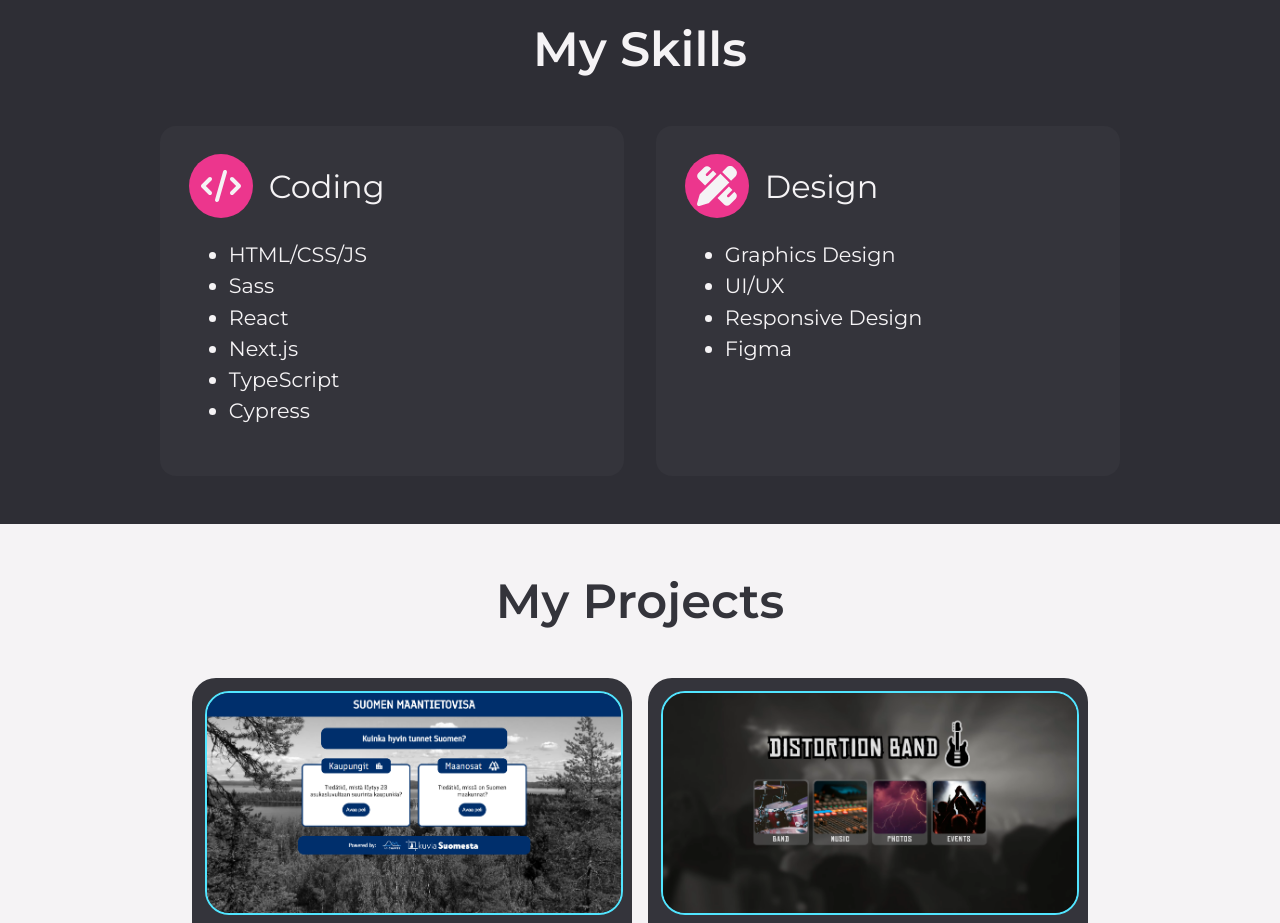
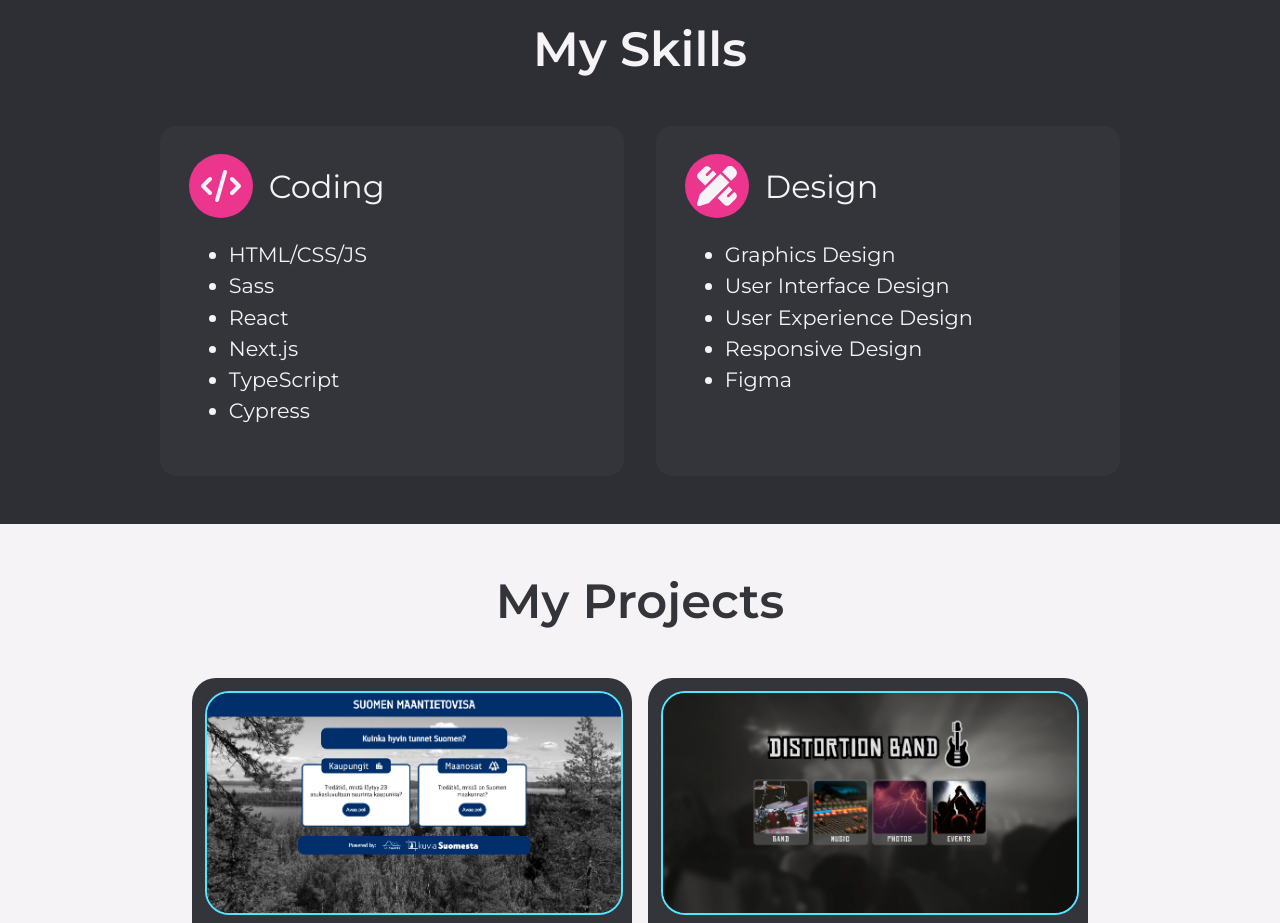
Before and after one commit to ojela028xamk/jere-lansipii-portfolio, a Next.js app: page / in a window 1280 px wide. Shown: the part 1180-2103 px from the top of the page. Built offline with nearby package versions, Linux system fonts and the light colour scheme; no server answers.

Commit message:
experience and skills translate

```diff
--- a/app/i18n/locale.ts
+++ b/app/i18n/locale.ts
@@ -7,7 +7,7 @@ import { Locale } from "../website/languageSwitch";
 const COOKIE_NAME = "NEXT_LOCALE";
 
 export async function getUserLocale() {
-  return (await cookies()).get(COOKIE_NAME)?.value || Locale.EN;
+  return (await cookies()).get(COOKIE_NAME)?.value || "en";
 }
 
 export async function setUserLocale(locale: Locale) {
--- a/app/website/skills.tsx
+++ b/app/website/skills.tsx
@@ -1,39 +1,47 @@
 import css from "./skills.module.scss";
-import { SkillIcon, skills } from "./content";
+import { SkillIcon } from "./content";
 import { FaPenRuler, FaAtom, FaCode, FaBolt } from "react-icons/fa6";
+import { useTranslations } from "next-intl";
 
 const Skills = (): JSX.Element => {
-  const handleIcon = (icon: SkillIcon) => {
-    switch (icon) {
-      case SkillIcon.CODE:
-        return <FaCode className={css.icon} />;
-      case SkillIcon.GRAPHIC:
-        return <FaPenRuler className={css.icon} />;
-      case SkillIcon.OTHER:
-        return <FaBolt className={css.icon} />;
-      default:
-        return <FaAtom className={css.icon} />;
-    }
-  };
+  const t = useTranslations("website");
+  const codingSkills = [
+    "HTML/CSS/JS",
+    "Sass",
+    "React",
+    "Next.js",
+    "TypeScript",
+    "Cypress",
+  ];
+  const designSkills = ["graphic", "ui", "ux", "responsive", "figma"];
 
   return (
     <div className={css.skills}>
       <div className={css.skills_content}>
-        <h1>My Skills</h1>
+        <h1>{t("skills.header")}</h1>
         <div className={css.skill_items}>
-          {skills.map((skill) => (
-            <div key={skill.category} className={css.item}>
+          <div className={css.item}>
             <div className={css.item_header}>
-                {handleIcon(skill.icon)}
-                <span className={css.category}>{skill.category}</span>
+              <FaCode className={css.icon} />
+              <span className={css.category}>{t("skills.coding_header")}</span>
             </div>
             <ul>
-                {skill.list.map((item) => (
-                  <li key={item}>{item}</li>
+              {codingSkills.map((skill) => (
+                <li key={skill}>{skill}</li>
               ))}
             </ul>
           </div>
+          <div className={css.item}>
+            <div className={css.item_header}>
+              <FaPenRuler className={css.icon} />
+              <span className={css.category}>{t("skills.design_header")}</span>
+            </div>
+            <ul>
+              {designSkills.map((skill) => (
+                <li key={skill}>{t(`skills.${skill}`)}</li>
               ))}
+            </ul>
+          </div>
         </div>
       </div>
     </div>
--- a/messages/en.json
+++ b/messages/en.json
@@ -5,6 +5,16 @@
       "description": "Hello, I am a Bachelor of Business Administration specializing in information technology and I live in Helsinki. \n \nI have expertise in both frontend and some backend development through my education and work experience. I have over 2 years of work experience in software development.",
       "open_cv": "Open CV"
     },
-    "experience": "Jere demonstrated a good visual eye as well as knowledge of user interface/user experience design. It was also easy to communicate with him. I had a clear vision of what I wanted. Jere implemented this as well as greatly improved it. Recommended!"
+    "experience": "Jere demonstrated a good visual eye as well as knowledge of user interface/user experience design. It was also easy to communicate with him. I had a clear vision of what I wanted. Jere implemented this as well as greatly improved it. Recommended!",
+    "skills": {
+      "header": "My Skills",
+      "coding_header": "Coding",
+      "design_header": "Design",
+      "graphic": "Graphics Design",
+      "ui": "User Interface Design",
+      "ux": "User Experience Design",
+      "responsive": "Responsive Design",
+      "figma": "Figma"
+    }
   }
 }
--- a/messages/fi.json
+++ b/messages/fi.json
@@ -5,6 +5,16 @@
       "description": "Hei, olen tradenomi tietojenkäsittelyn linjalta ja asun Helsingissä. \n \nTöiden ja koulutuksen tiimoilta osaamista löytyy lähinnä frontend-puolelta, kuten myös hieman backend-puolelta. Minulla on yli kaksi vuotta työkokemusta sovelluskehityksestä.",
       "open_cv": "Avaa CV"
     },
-    "experience": "Jere osoitti hyvää visuaalista silmää, kuten myös käyttöliittymä- ja käyttökokemussuunnittelun tietämystä. Hänen kanssa oli myös helppo kommunikoida. Minulla oli selkeä visio siitä mitä halusin. Jere toteutti tämän, kuten myös merkittävästi paransi sitä. Suosittelen!"
+    "experience": "Jere osoitti hyvää visuaalista silmää, kuten myös käyttöliittymä- ja käyttökokemussuunnittelun tietämystä. Hänen kanssa oli myös helppo kommunikoida. Minulla oli selkeä visio siitä mitä halusin. Jere toteutti tämän, kuten myös merkittävästi paransi sitä. Suosittelen!",
+    "skills": {
+      "header": "Minun Taidot",
+      "coding_header": "Ohjelmointi",
+      "design_header": "Suunnittelu",
+      "graphic": "Graafinen Suunnittelu",
+      "ui": "Käyttöliittymäsuunnittelu",
+      "ux": "Käyttökokemussuunnittelu",
+      "responsive": "Responsiivinen Suunnittelu",
+      "figma": "Figma"
+    }
   }
 }
```
Lines whose indentation alone changed are shown as unchanged.
